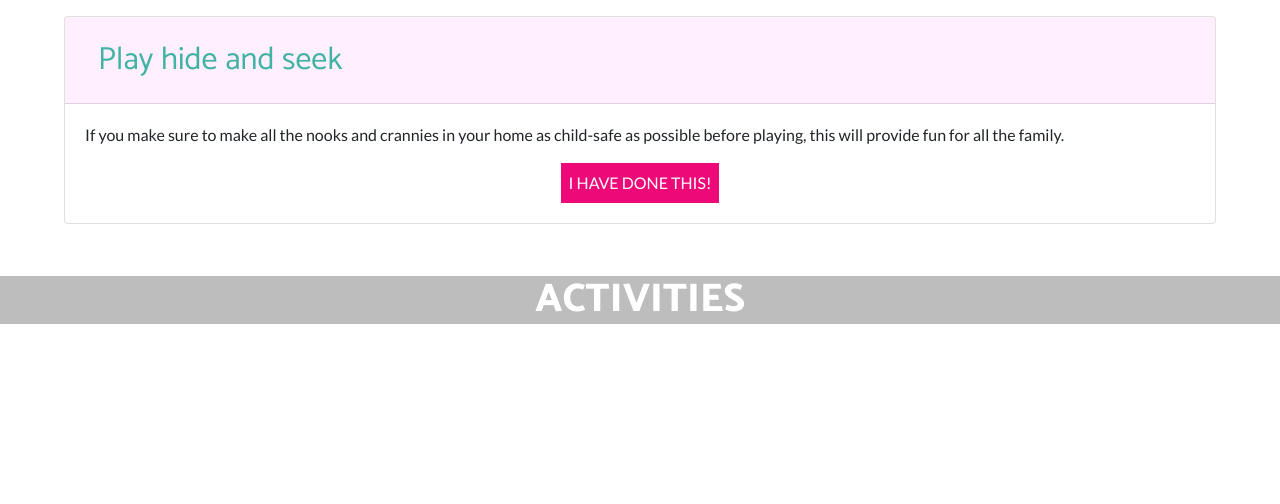
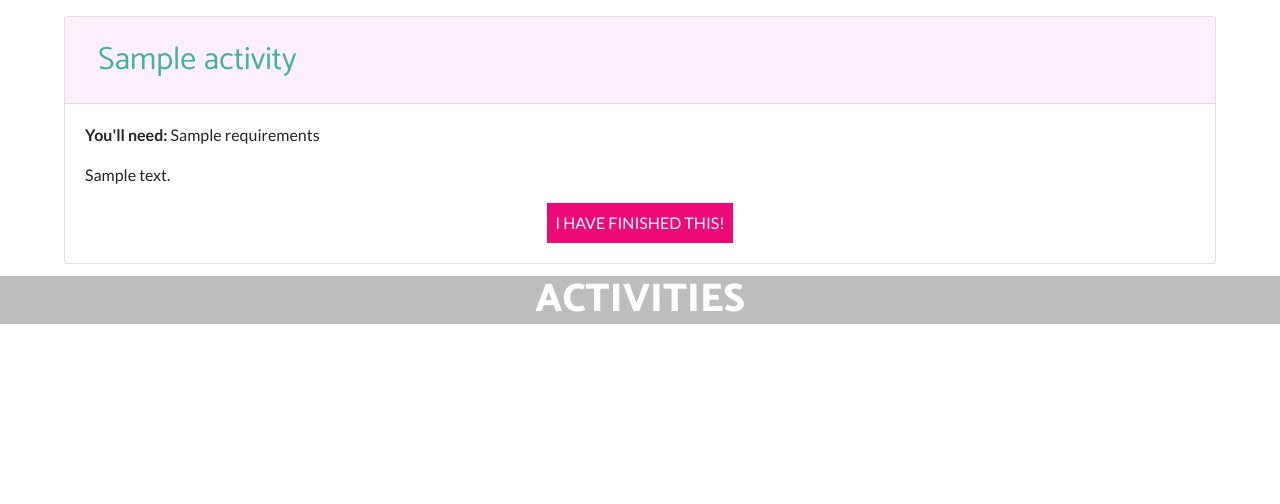
Before and after one commit to jumboduck/lets-play, a Flask app: page /activities in a window 1280 px wide; the page is wider, and only the part inside the window is pictured. Shown: the part 100-604 px from the top of that part. Run offline with Flask 2, Linux system fonts and the light colour scheme; a database or web service that is not in the repository returns one stand-in record (values such as "Sample title"); some libraries are stand-ins or nearby versions.

Commit message:
added db content to activities template

```diff
--- a/app.py
+++ b/app.py
@@ -102,8 +102,8 @@ def home():
 
 
 @app.route('/activities')
-def activities_proposed():
-    activities = mongo.db.activities
+def activities():
+    activities = mongo.db.activities.find()
     return render_template('public/activities.html', session=session, activities = activities)
 
 
--- a/templates/public/activities.html
+++ b/templates/public/activities.html
@@ -15,26 +15,36 @@
 {% endblock %}
 
 {% block content %}
-<div class="activities">
-
-  <div class="accordion" id="accordionExample">
+<div class="activities" id="activities">
+  {% for activity in activities %}
+  <div class="accordion" id="activity{{loop.index}}">
     <div class="card">
-      <div class="card-header" id="headingOne">
+      <div class="card-header" id="heading{{loop.index}}">
         <h2 class="mb-0">
-          <button class="btn btn-link activity-btn" type="button" data-toggle="collapse" data-target="#collapseOne"
-            aria-expanded="true" aria-controls="collapseOne">
-            Play hide and seek
+          <button class="btn btn-link activity-btn" type="button" data-toggle="collapse"
+            data-target="#collapse{{loop.index}}" {% if loop.index == 1 %}aria-expanded="true" {% endif%}
+            aria-controls="collapse{{loop.index}}">
+            {{ activity.name }}
           </button>
         </h2>
       </div>
-      <div id="collapseOne" class="collapse show" aria-labelledby="headingOne" data-parent="#accordionExample">
+      <div id="collapse{{loop.index}}" class="collapse{% if loop.index == 1 %} show{% endif %}"
+        aria-labelledby="heading{{loop.index}}" data-parent="#activities">
         <div class="card-body">
-          <p>If you make sure to make all the nooks and crannies in your home as child-safe as possible before playing,
-            this will provide fun for all the family.</p>
-          <button class="button btn-primary btn-activity-done ml-auto mr-auto d-block mt-3">I have done this!</button>
+          {% if activity.requirements %}
+          <p><strong>You'll need:</strong> {{ activity.requirements }}</p>
+          {% endif %}
+          <p>{{ activity.description }}</p>
+          {% if activity.has_photo %}
+          <button class="button btn-primary btn-activity-done ml-auto mr-auto d-block mt-3">Send a photo of my
+            project!</button>
+          {% else %}
+          <button class="button btn-primary btn-activity-done ml-auto mr-auto d-block mt-3">I have finished
+            this!</button>
+          {% endif %}
         </div>
       </div>
     </div>
-
-  </div>
-  {% endblock %}
+  </div>{% endfor %}
+</div>
+{% endblock %}
```
